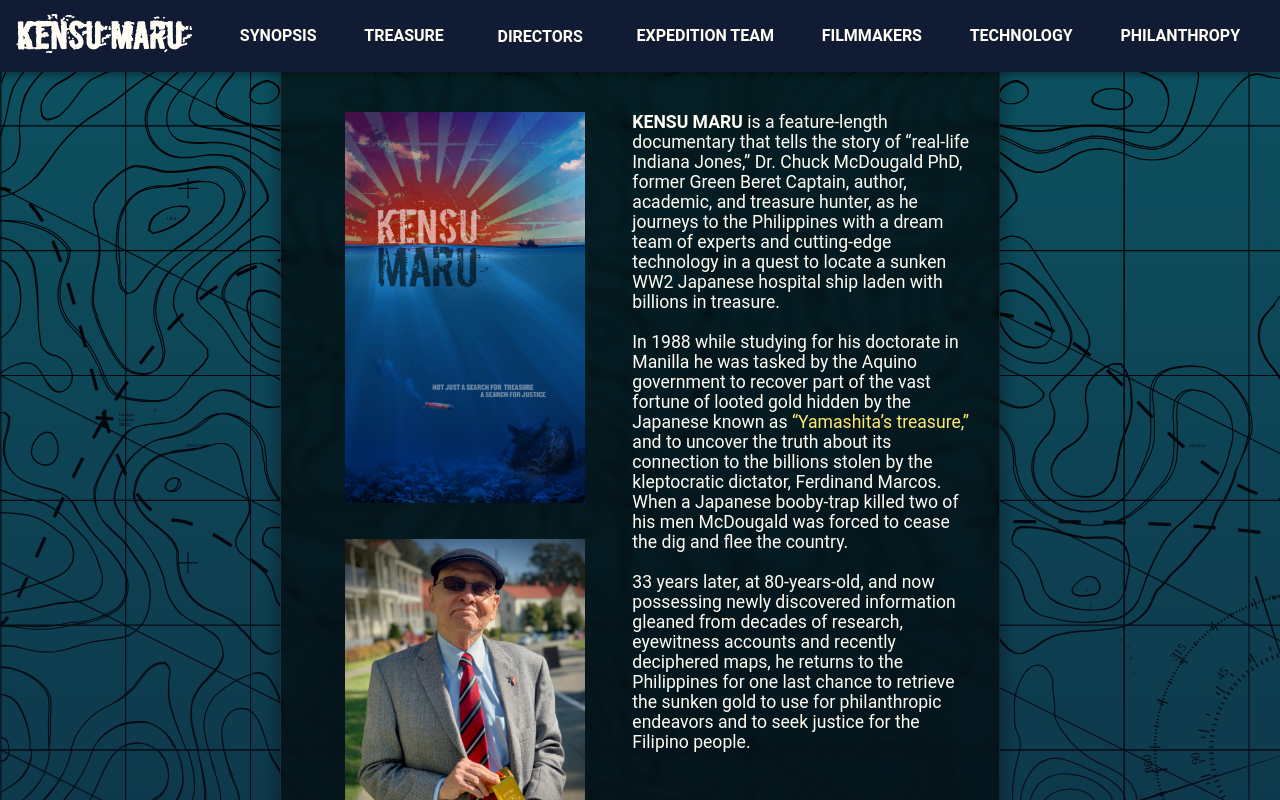
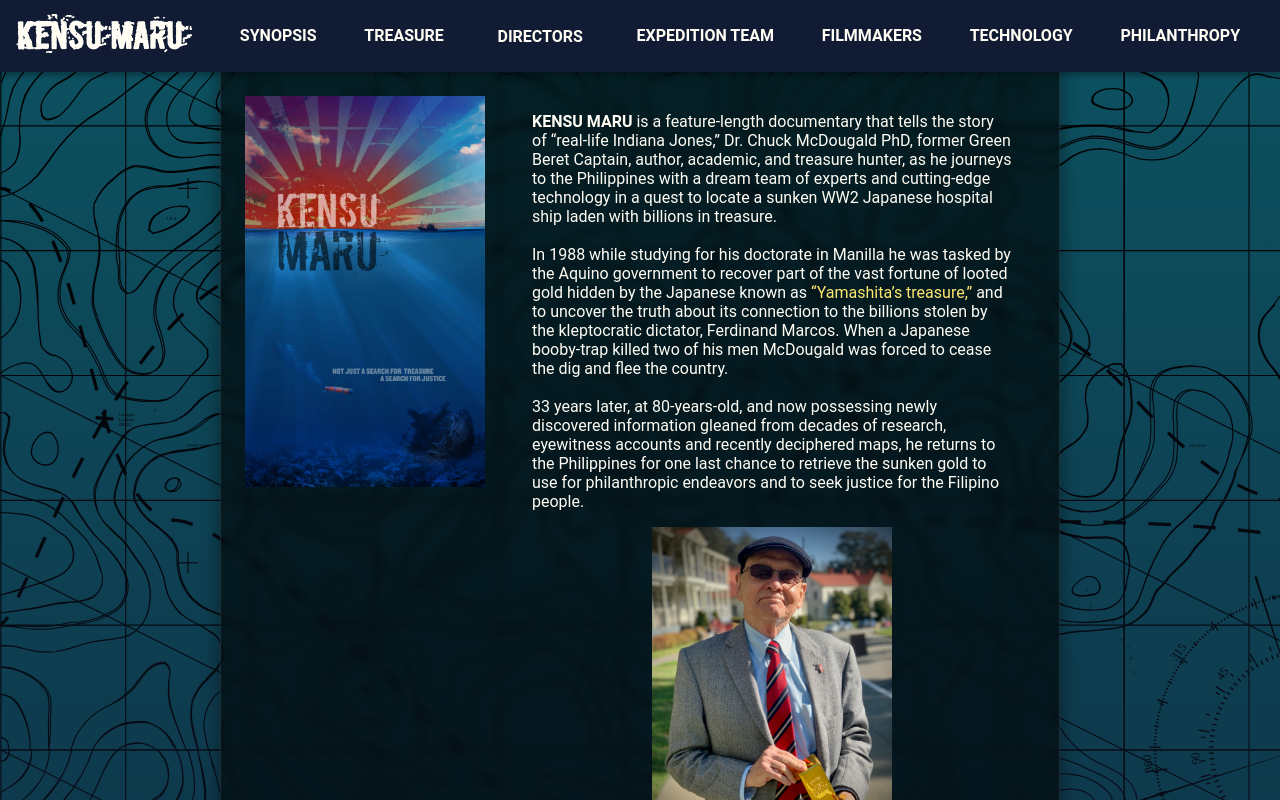
Before and after one commit to dylan-cm/kensumaru, a React (Create React App) app: page / in a window 1280 px wide. Shown: the top 800 px of the page. Built offline with nearby package versions, Linux system fonts and the light colour scheme.

Commit message:
home page layout changes, decreased font size

```diff
--- a/src/index.css
+++ b/src/index.css
@@ -1,6 +1,6 @@
 body {
   color: #fffdf4;
-  font-size: 1.1rem;
+  font-size: 1rem;
   text-align: left;
   font-weight: 400;
 
--- a/src/organisms/Layout.css
+++ b/src/organisms/Layout.css
@@ -44,7 +44,7 @@
   flex-direction: column;
   align-items: center;
 
-  max-width: 720px;
+  max-width: 840px;
   width: 100%;
   min-height: 80vh;
   height: fit-content;
@@ -61,6 +61,12 @@
   box-sizing: border-box;
 }
 
+@media (max-width:1020px){
+  .content{
+    max-width: 600px;
+  }
+}
+
 .disclaimer {
   display: flex;
   flex-direction: row;
--- a/src/screens/Home.css
+++ b/src/screens/Home.css
@@ -6,16 +6,16 @@
 }
 
 .poster {
-  max-width: 100%;
-  width: 240px;
+  max-width: 480px;
+  width: 100%;
 
-  margin-bottom: 40px;
+  /* margin-bottom: 40px; */
   box-sizing: border-box;
+
+  cursor: pointer;
 }
 
-.poster {
-  cursor: pointer;
-}
+
 
 .home-page {
   display: flex;
@@ -27,15 +27,21 @@
 
 .chuck {
   cursor: inherit !important;
+  max-width: 240px;
 }
 
 @media (min-width: 1020px) {
-  .poster {
+  /* .poster {
     margin: 16px 40px;
-  }
+  } */
 
   #mobile-chuck {
     display: none;
+  }
+
+  .side{
+    max-width: 240px;
+    padding-right: 24px;
   }
 }
 
--- a/src/screens/Home.tsx
+++ b/src/screens/Home.tsx
@@ -44,13 +44,6 @@ const Home = () => {
             id="poster"
             onClick={(event) => growImage(event)}
           />
-          <img
-            src={chuckGold}
-            className="poster chuck"
-            id="web-chuck"
-            alt="chuck holding gold"
-            onClick={(event) => growImage(event)}
-          />
         </div>
         <Section noInline>
           <p>
@@ -84,6 +77,13 @@ const Home = () => {
           <img
             src={chuckGold}
             className="poster chuck"
+            id="web-chuck"
+            alt="chuck holding gold"
+            onClick={(event) => growImage(event)}
+          />
+          <img
+            src={chuckGold}
+            className="poster chuck"
             id="mobile-chuck"
             alt="chuck holding gold"
           />
```
